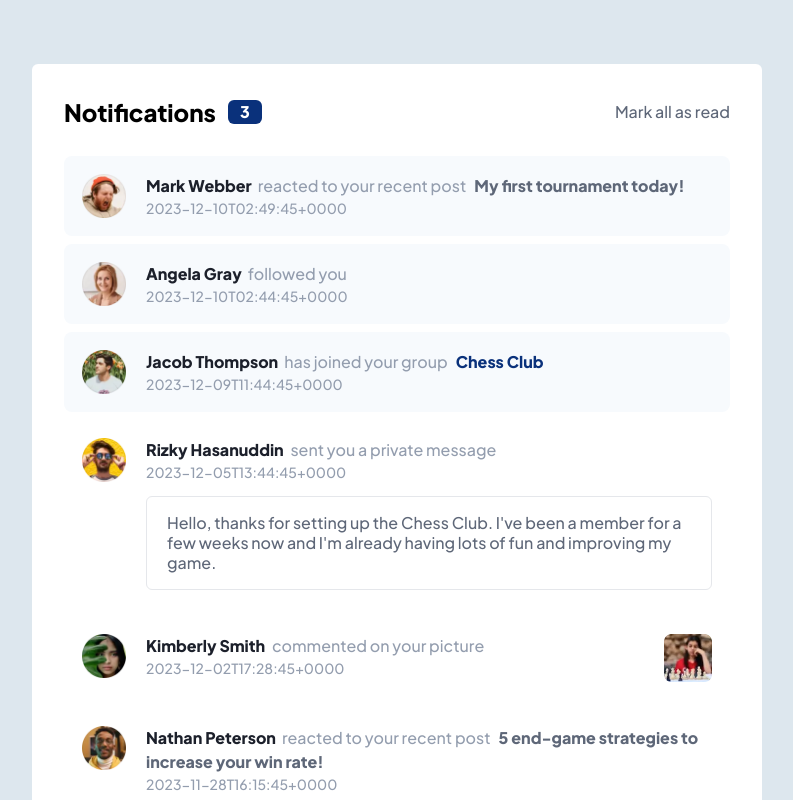
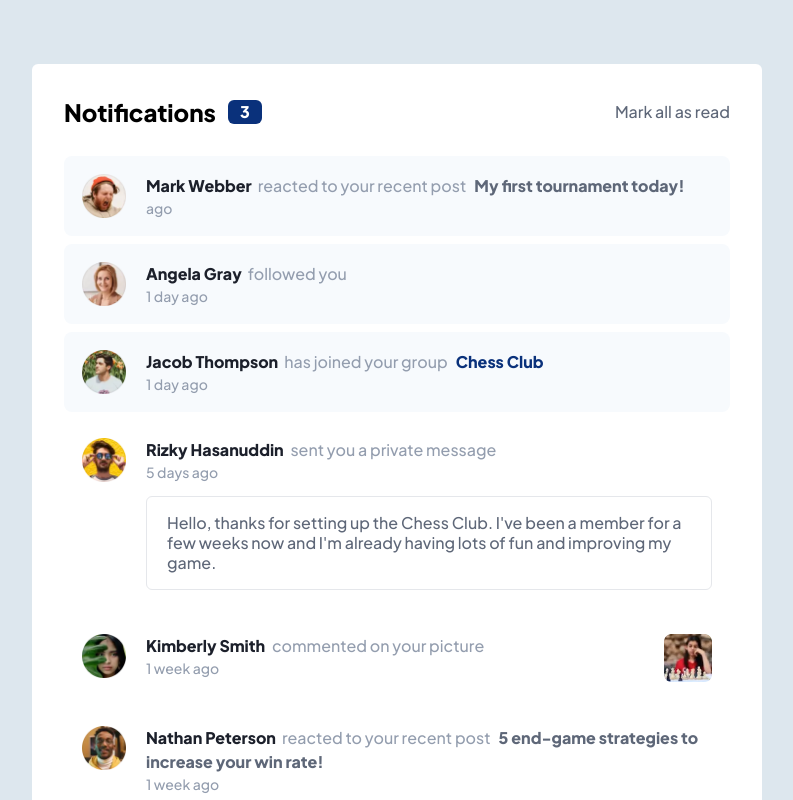
Before and after one commit to atmahana/notification-page-fem, a React (Vite) app: page / in a window 1280 px wide. Shown: the top 800 px of the page, without its empty margins (243-1036 px from the left). Built offline with nearby package versions, Linux system fonts and the light colour scheme.

Commit message:
feat: add relative timestamp

```diff
--- a/src/components/Notifications/NormalContent.tsx
+++ b/src/components/Notifications/NormalContent.tsx
@@ -1,6 +1,7 @@
 import { FC } from "react";
 import { NormalNotificationProps as NormalContentProps } from "../../types/notification";
 import Avatar from "../Avatar";
+import { getRelativeTimestamp } from "../../lib/getRelativeTimestamp";
 
 const NormalContent: FC<NormalContentProps> = ({
   username,
@@ -8,6 +9,8 @@ const NormalContent: FC<NormalContentProps> = ({
   timestamp,
   actionType,
 }) => {
+  const timeDiff= getRelativeTimestamp(timestamp);
+
   return (
     <>
       <div>
@@ -15,7 +18,9 @@ const NormalContent: FC<NormalContentProps> = ({
       </div>
       <div>
         <p className="text-muted-light text-sm leading-snug md:text-base">
-          <strong className="text-foreground hover:text-primary pr-1 md:pr-1.5">{username}</strong>
+          <strong className="text-foreground hover:text-primary pr-1 md:pr-1.5">
+            {username}
+          </strong>
           {actionType.type === "reaction" && (
             <>
               reacted to your recent post
@@ -42,7 +47,9 @@ const NormalContent: FC<NormalContentProps> = ({
             </>
           )}
         </p>
-        <p className="text-muted-light text-sm">{timestamp}</p>
+        <p className="text-muted-light text-sm">
+          {timeDiff} ago
+        </p>
       </div>
     </>
   );
--- a/src/components/Notifications/PrivateMessageContent.tsx
+++ b/src/components/Notifications/PrivateMessageContent.tsx
@@ -1,6 +1,7 @@
 import { FC } from "react";
 import { PrivateMessageNotificationProps as PrivateMessageContentProps } from "../../types/notification";
 import Avatar from "../Avatar";
+import { getRelativeTimestamp } from "../../lib/getRelativeTimestamp";
 
 const PrivateMessageContent: FC<PrivateMessageContentProps> = ({
   username,
@@ -8,6 +9,7 @@ const PrivateMessageContent: FC<PrivateMessageContentProps> = ({
   timestamp,
   message,
 }) => {
+  const timeDiff= getRelativeTimestamp(timestamp);
   return (
     <>
       <div>
@@ -18,7 +20,7 @@ const PrivateMessageContent: FC<PrivateMessageContentProps> = ({
           <strong className="text-foreground pr-1 hover:text-primary">{username}</strong> sent you
           a private message
         </p>
-        <p className="text-muted-light text-sm">{timestamp}</p>
+        <p className="text-muted-light text-sm">{timeDiff} ago</p>
         <div className="text-sm text-muted-dark border rounded-sm md:rounded-md px-3 py-4 mt-4 md:text-base md:mt-3.5 md:px-5 hover:bg-light-gray-blue-1">
           <p className="max-w-[22ch] leading-tight md:max-w-full">{message}</p>
         </div>
--- a/src/components/Notifications/WithImageContent.tsx
+++ b/src/components/Notifications/WithImageContent.tsx
@@ -1,6 +1,7 @@
 import { FC } from "react";
 import { WithImagesNotificationProps as WithImageContentProps } from "../../types/notification";
 import Avatar from "../Avatar";
+import { getRelativeTimestamp } from "../../lib/getRelativeTimestamp";
 
 const WithmagesContent: FC<WithImageContentProps> = ({
   username,
@@ -8,6 +9,8 @@ const WithmagesContent: FC<WithImageContentProps> = ({
   timestamp,
   imageUrl,
 }) => {
+  const timeDiff= getRelativeTimestamp(timestamp);
+
   return (
     <>
       <div>
@@ -19,7 +22,7 @@ const WithmagesContent: FC<WithImageContentProps> = ({
             <strong className="text-foreground pr-1 hover:text-primary">{username}</strong>{" "}
             commented on your picture
           </p>
-          <p className="text-muted-light text-sm">{timestamp}</p>
+          <p className="text-muted-light text-sm">{timeDiff} ago</p>
         </div>
         <div>
           <img
--- a/src/data.json
+++ b/src/data.json
@@ -6,7 +6,7 @@
       "content": {
         "username": "Mark Webber",
         "userAvatar": "/src/assets/avatar-mark-webber.webp",
-        "timestamp": "2023-12-10T02:49:45+0000",
+        "timestamp": "2023-12-15T12:35:30+0800",
         "actionType": {
           "type": "reaction",
           "postTitle": "My first tournament today"
--- /dev/null
+++ b/src/lib/getRelativeTimestamp.ts
@@ -0,0 +1,32 @@
+export const getRelativeTimestamp = (dateString: string) => {
+  const givenDateTime = new Date(dateString);
+  const currentDate = new Date();
+  const timeDifference = currentDate.getTime() - givenDateTime.getTime();
+
+  // Convert the time difference to seconds, minutes, hours, and days
+  const seconds = Math.floor(timeDifference / 1000);
+  const minutes = Math.floor(seconds / 60);
+  const hours = Math.floor(minutes / 60);
+  const days = Math.floor(hours / 24);
+  const weeks = Math.floor(days / 7);
+
+  let timeDiff: string = '';
+
+  if (weeks > 0) {
+    weeks === 1 ? timeDiff = weeks.toString() + " week" : timeDiff = weeks.toString() + " weeks"
+  }
+  if (weeks === 0) {
+    days === 1 ? timeDiff = days.toString() + " day" : timeDiff = days.toString() + " days";
+  }
+  if (days === 0) {
+    timeDiff = (hours % 24).toString() + "h";
+  }
+  if (hours === 0) {
+    timeDiff = (minutes % 60).toString() + "m";
+  }
+  if (minutes === 0) {
+    timeDiff = (seconds % 60).toString() + "s";
+  }
+
+  return timeDiff;
+}
```
